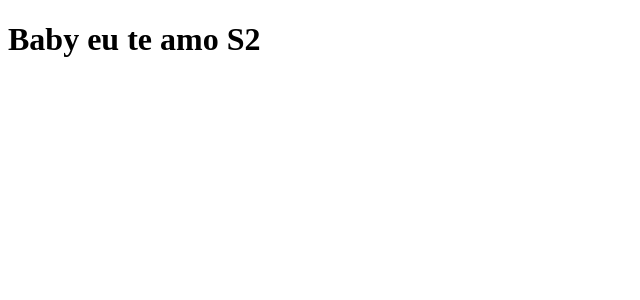
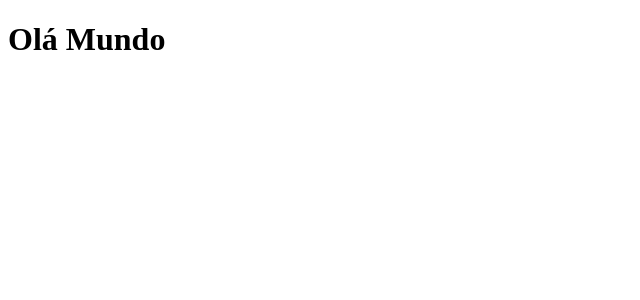
Before and after one commit to NattisChaos/clone-tabnews, a Next.js app: page / in a window 1280 px wide. Shown: the top 300 px of the page, without its empty margins (0-640 px from the left). Built offline with nearby package versions, Linux system fonts and the light colour scheme.

Commit message:
Mensagem inicial

```diff
--- a/pages/index.js
+++ b/pages/index.js
@@ -1,5 +1,5 @@
 function Home() {
-  return <h1>Baby eu te amo S2</h1>;
+  return <h1>Olá Mundo</h1>;
 }
 
 export default Home;
```
